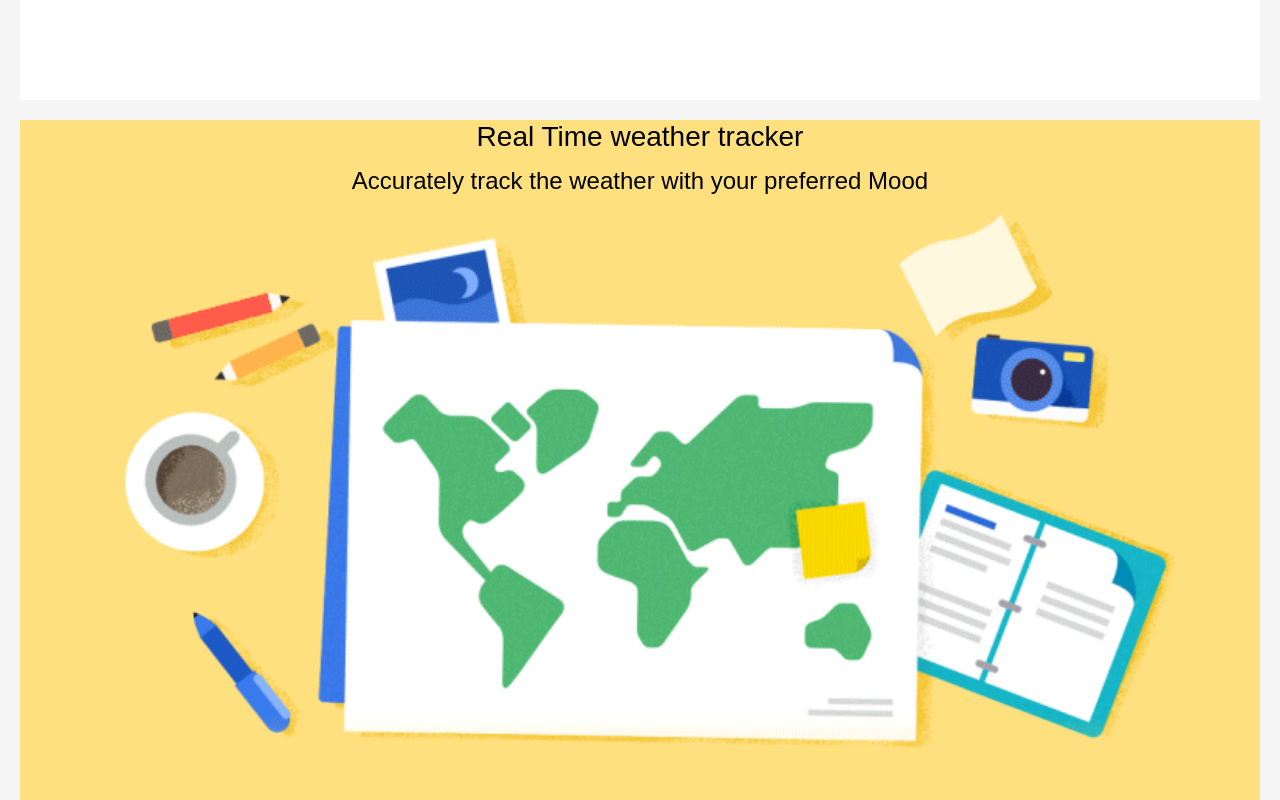
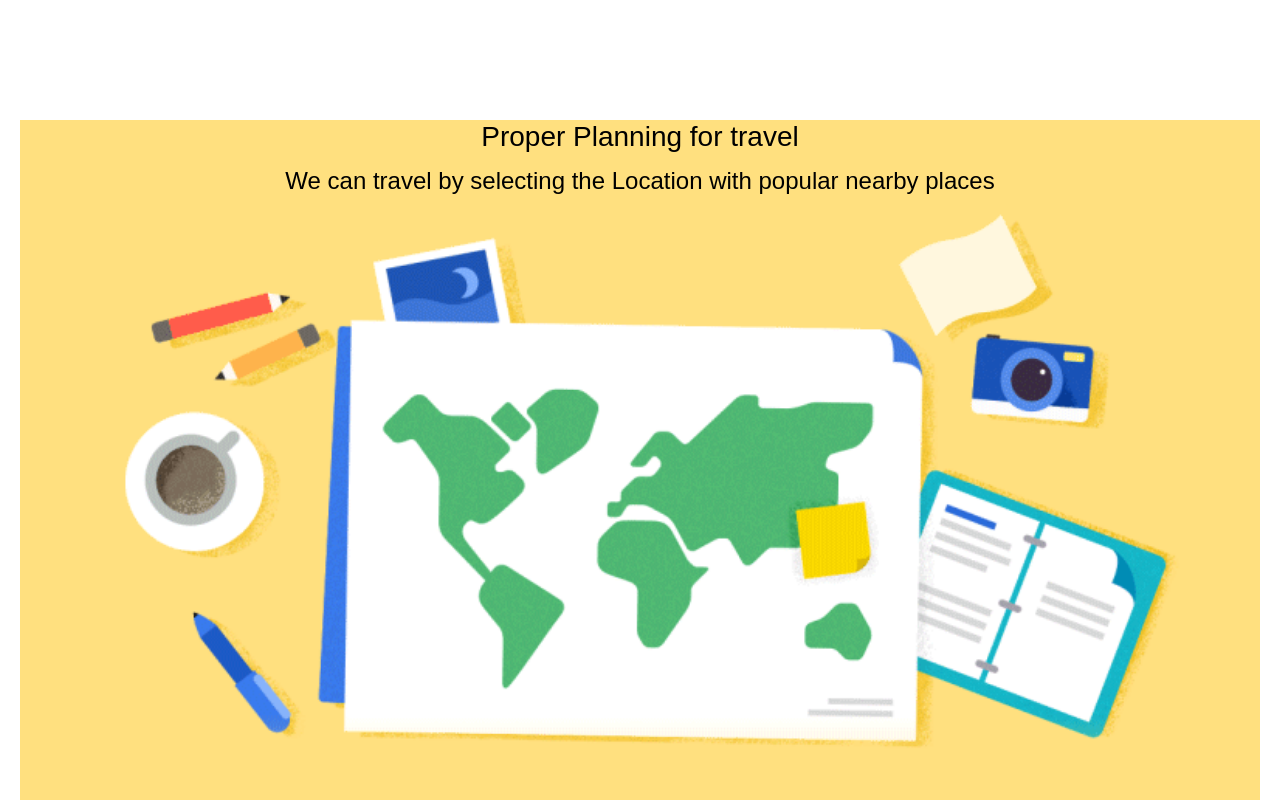
Before and after one commit to ManthriParthiv/Travel-Guide, a React (Create React App) app in the folder mernapp/: page / in a window 1280 px wide. Shown: the part 1520-2320 px from the top of the page. Built offline with nearby package versions, Linux system fonts and the light colour scheme; no server answers.

Commit message:
Added changes in the home page

```diff
--- a/mernapp/src/App.css
+++ b/mernapp/src/App.css
@@ -2,7 +2,7 @@ body {
   font-family: Arial, sans-serif;
   margin: 0;
   padding: 0;
-  background: #bd2d2d;
+  background: #507ee2;
   overflow-x: hidden;
   animation: fadeIn 2s ease-in-out;
 }
@@ -240,6 +240,9 @@ h1, h2, h3, p {
   to { opacity: 1; transform: translateY(0); }
 }
 
+.popular-categories{
+  background-color: #418edf;
+}
 /* Call-to-action hover effect */
 .cta {
   background: #0f73a1;
@@ -308,6 +311,10 @@ html {
   }
 }
 
+.newsletter{
+  background-color: #3c91ec;
+}
+
 /* Apply fade-in to sections that should animate on scroll */
 .section {
   padding: 50px;
--- a/mernapp/src/screens/Home.js
+++ b/mernapp/src/screens/Home.js
@@ -30,8 +30,8 @@ export default function Home() {
       </div>
 
       <div className="feature">
-        <h3>Real Time weather tracker</h3>
-        <p>Accurately track the weather with your preferred Mood</p>
+        <h3>Proper Planning for travel</h3>
+        <p>We can travel by selecting the Location with popular nearby places</p>
       </div>
 
       <div className="feature1">
--- a/mernapp/src/styles/Aboutus.css
+++ b/mernapp/src/styles/Aboutus.css
@@ -3,7 +3,7 @@ body {
     font-family: Arial, sans-serif;
     margin: 0;
     padding: 20px;
-    background-color: #f5f5f5; /* Light gray background */
+    background-color: #ffffff; /* Light gray background */
     color:rgb(0, 0, 0); /* Dark gray text */
 }
 
```
